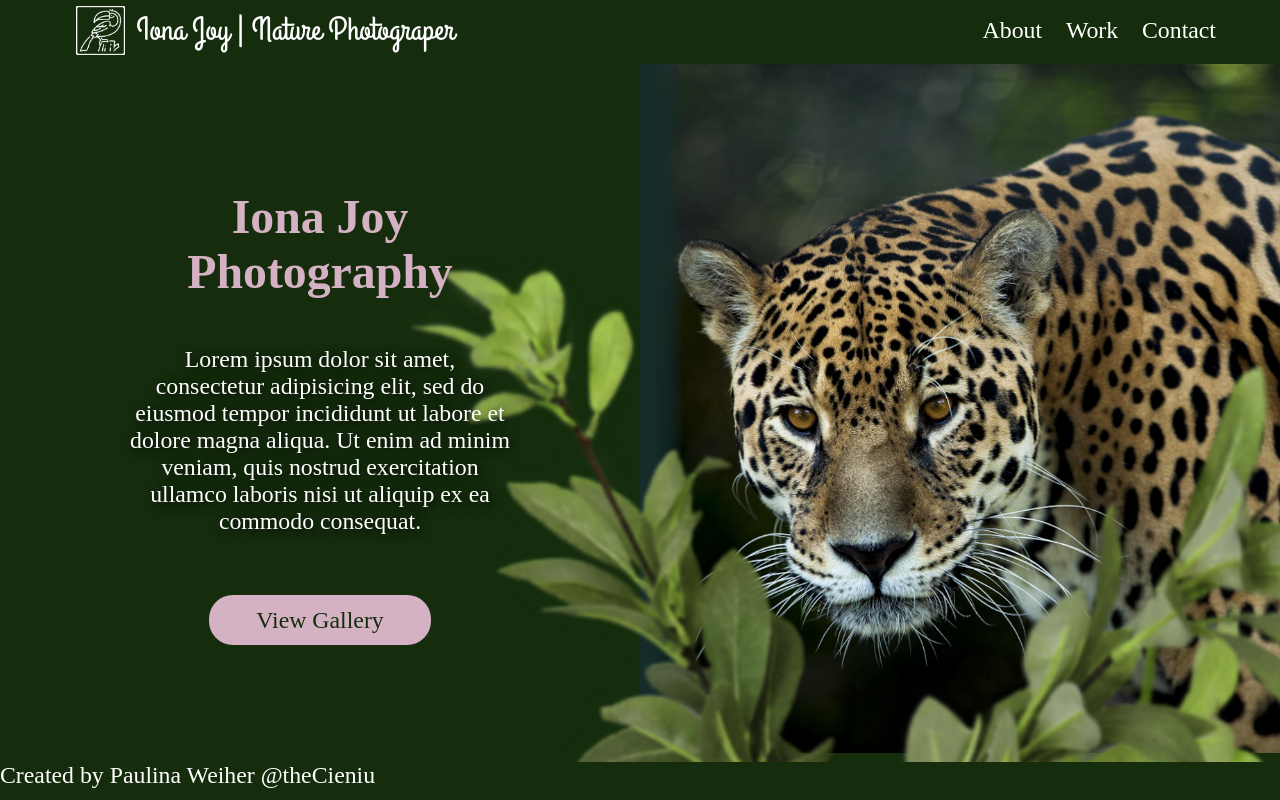
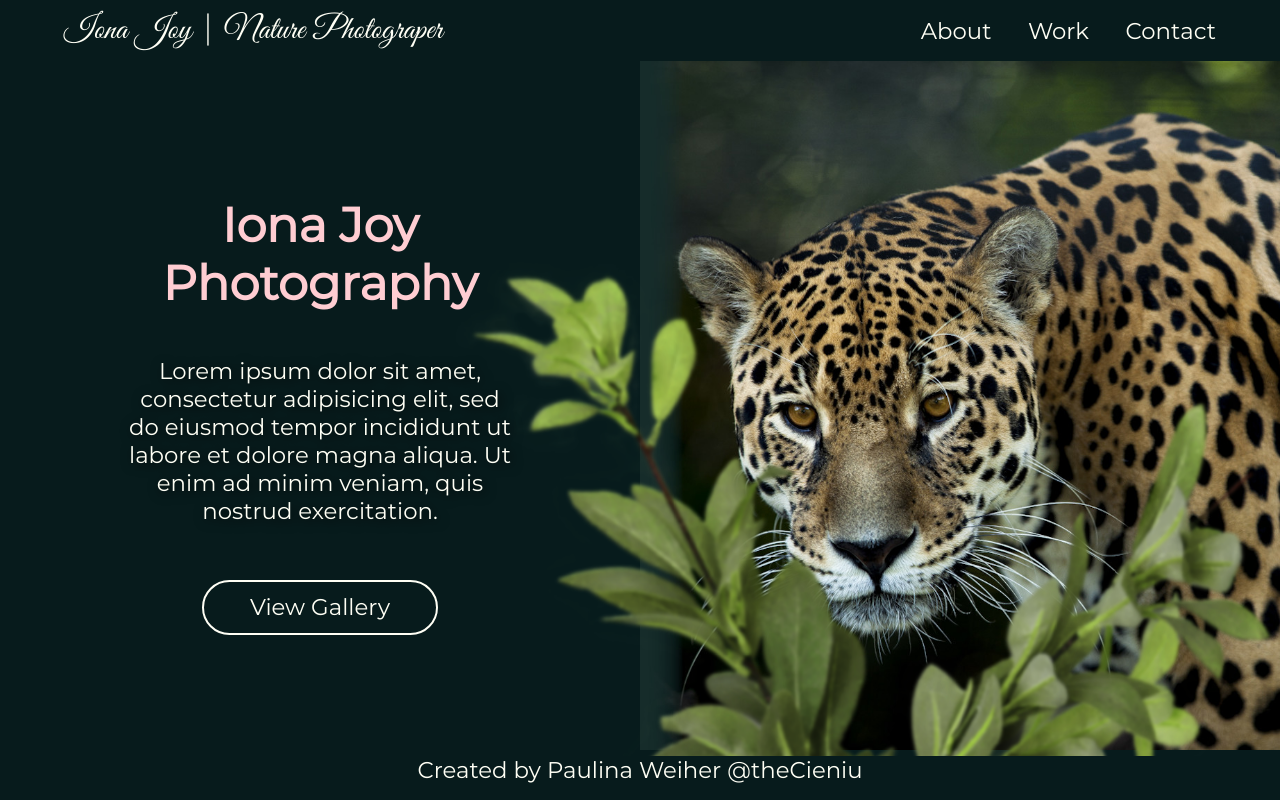
Before and after one commit to theCieniu/photography-website, a plain HTML site: page index.html in a window 1280 px wide. Drawn offline with Linux system fonts and the light colour scheme.

Commit message:
animations
- added plant animations
- changed fonts

```diff
--- a/index.html
+++ b/index.html
@@ -7,7 +7,7 @@
   <link rel="stylesheet" href="https://cdnjs.cloudflare.com/ajax/libs/font-awesome/5.13.0/css/all.min.css" integrity="sha256-h20CPZ0QyXlBuAw7A+KluUYx/3pK+c7lYEpqLTlxjYQ=" crossorigin="anonymous" />
   <meta name="viewport" content="width=device-width, initial-scale=1.0, minimum-scale=1.0, user-scalable=yes">
   <link rel="stylesheet" href="styles.css">
-  <link rel="icon" href="img/iona-joy-logo-dark.png" type="image/ico">
+  <link rel="icon" href="img/logo-iona-joy.png" type="image/ico">
   <meta name="author" content="Paulina Weiher">
   <meta name="keywords" content="paulina weiher front-end web developer project portfolio">
   <meta name="description" content="Front-end project with html, css and javascript for web developer portfolio by Paulina Weiher">
@@ -19,9 +19,7 @@
   <header class="main-header">
     <nav class="flex-row">
       <a href="#" id="logo" class="flex-row">
-        <div>
-          <img src="img/iona-joy-logo-white.png" alt="iona joy photography logo">
-        </div>
+        <!--<div><img src="img/iona-joy-logo-white.png" alt="iona joy photography logo"></div> -->
         <h1>Iona Joy | Nature Photograper</h1>
       </a>
       <ul class="nav-links flex-row">
@@ -36,13 +34,13 @@
     <section class="hero flex-row">
       <div class="hero-text flex-column">
         <h2>Iona Joy<br>Photography</h2>
-        <p>Lorem ipsum dolor sit amet, consectetur adipisicing elit, sed do eiusmod tempor incididunt ut labore et dolore magna aliqua. Ut enim ad minim veniam, quis nostrud exercitation ullamco laboris nisi ut aliquip ex ea commodo consequat.</p>
+        <p>Lorem ipsum dolor sit amet, consectetur adipisicing elit, sed do eiusmod tempor incididunt ut labore et dolore magna aliqua. Ut enim ad minim veniam, quis nostrud exercitation.</p>
         <a href="gallery" title="view photography gallery" class="button">View Gallery</a>
       </div>
       <div class="hero-imgs">
         <img src="img/lampart.jpg" alt="lampart" id="lampart">
-        <img src="img/plant1.png" alt="" id="plant1">
-        <img src="img/plant2.png" alt="" id="plant2">
+        <img src="img/plant1.png" alt="" id="plant1" class="plant">
+        <img src="img/plant2.png" alt="" id="plant2" class="plant">
       </div>
 
     </section>
--- a/styles.css
+++ b/styles.css
@@ -6,18 +6,18 @@
 }
 
 @font-face {
-  font-family: 'Montserrat Medium';
+  font-family: 'Medium';
   src: url(fonts/montserrat-medium.ttf);
 }
 
 @font-face {
-  font-family: 'Montserrat Regular';
+  font-family: 'Regular';
   src: url(fonts/montserrat-regular.ttf);
 }
 
 @font-face {
-  font-family: 'Grand Hotel';
-  src: url(fonts/grandhotel-regular.ttf);
+  font-family: 'Fancy';
+  src: url(fonts/greatvibes-regular.ttf);
 }
 
 html {
@@ -26,16 +26,16 @@ html {
   --header2: calc(3.5rem + 1vw);
   --header3: calc(3rem + 1vw);
   --header4: calc(2.4rem + 1vw);
-  --text: calc(1.1rem + 1vw);
+  --text: calc(1rem + 1vw);
   --header1: calc(2rem + 1vw);
-  --light: #d4b2c3;
-  --medium: #813d55;
-  --dark: #152c0d;
-  --white: white;
+  --light: #ffcdd2;
+  --medium: #613942;
+  --dark: #071b1c;
+  --white: #fffff5;
 }
 
 body {
-  font-family: ;
+  font-family: 'Regular', sans-serif;
   font-size: var(--text);
   background-color: var(--dark);
   color: var(--white);
@@ -49,6 +49,7 @@ img {
 a:link, a:visited {
   color: var(--white);
   text-decoration: none;
+  transition: color 0.5s ease-in-out;
 }
 
 a:hover, a:focus, a:link:active, a:visited:active {
@@ -68,11 +69,26 @@ ul {
   flex-direction: column;
 }
 
+main {
+  animation: opening 1s ease-in-out;
+}
+
+@keyframes opening {
+  from {
+    opacity: 0;
+  }
+
+  to {
+    opacity: 100%;
+  }
+}
+
 /*======= TYPOGRAPHY ===========*/
 h1 {
   font-size: var(--header1);
-  font-family: 'Grand Hotel', sans-serif;
+  font-family: 'Fancy', sans-serif;
   font-weight: lighter;
+  margin: 1rem auto;
 }
 
 h2 {
@@ -88,23 +104,27 @@ h4 {
 }
 
 /*======= NAVIGATION ===========*/
+#logo {
+  justify-content: center;
+}
+
 nav {
   justify-content: space-between;
+  flex-wrap: wrap;
   width: 90%;
   margin: 0 auto;
 }
 
-nav img {
+/*nav img {
   height: calc(var(--header1) + 2vh);
   margin: 0.25em 0.5em 0;
-}
-
+}*/
 nav ul {
   justify-content: space-around;
 }
 
 nav li {
-  padding-left: 1em;
+  padding-left: 1.6em;
 }
 
 /*======= HERO SECTION ===========*/
@@ -133,15 +153,17 @@ nav li {
 }
 
 a.button {
-  background-color: var(--light);
-  color: var(--dark);
+  color: var(--white);
   padding: 0.5em 2em;
   margin: 1em;
-  border-radius: 1em;
+  border-radius: 2em;
+  border: solid 0.1em var(--white);
+  transition: all 0.5s ease-in-out;
 }
 
 a.button:hover {
-  background: var(--white);
+  border: solid 0.1em var(--light);
+  color: var(--light);
 }
 
 .hero-imgs {
@@ -155,16 +177,57 @@ a.button:hover {
 
 #plant1 {
   position: absolute;
-  bottom: -5rem;
-  left: -25rem;
+  bottom: -5vw;
+  left: -15vw;
   z-index: 3;
-  width: 70%;
+  max-width: 70%;
+  animation: intro1 3s ease-in-out,
+    plant1 7s ease-in-out 3.5s infinite alternate;
+}
+
+@keyframes intro1 {
+  0% {
+    transform: translate(15vw, 3vw) rotate(15deg);
+  }
+
+  100% {}
+}
+
+@keyframes plant1 {
+  0% {}
+
+  100% {
+    transform: translate(3vw, -2vw) rotate(-5deg) skew(-10deg, 5deg) scale(1.05);
+  }
 }
 
 #plant2 {
   position: absolute;
-  bottom: -10rem;
-  right: -10rem;
+  bottom: -3vw;
+  right: -1vw;
+  max-width: 70%;
+  animation: intro2 2s ease-out,
+    plant2 5s ease-in-out 2.5s infinite alternate;
+}
+
+@keyframes intro2 {
+  0% {
+    transform: translate(-15vw, 3vw) rotate(-30deg);
+  }
+
+  100% {}
+}
+
+@keyframes plant2 {
+  0% {}
+
+  100% {
+    transform: translate(1vw, 1vw) rotate(6deg) skew(3deg, -5deg) scale(0.95);
+  }
+}
+
+.plant {
+  max-width: 100vw;
 }
 
 /*======= SECTION ===========*/
@@ -174,15 +237,24 @@ a.button:hover {
 /*======= FOOTER  ===========*/
 footer {
   margin-top: auto;
+  text-align: center;
 }
 
 /*======= MEDIA QUERY ===========*/
-@media (min-width:700px) {
+@media (max-width:1000px) {
+
   /*======= ================= ===========*/
+  #plant1 {
+    left: -20vw;
+  }
+
   /*======= ================== ===========*/
 }
 
-@media (min-width:1000px) {
+@media (max-width:700px) {
+
   /*======= ================= ===========*/
-  /*======= ================== ===========*/
-}
+  #plant1 {
+    left: -35vw;
+    /*======= ================== ===========*/
+  }
```
Also changed, not shown: fonts/GreatVibes-Regular.ttf (added), img/iona-joy-logo-dark.png (deleted), img/iona-joy-logo-white.png (deleted), img/logo-iona-joy.png (added).
